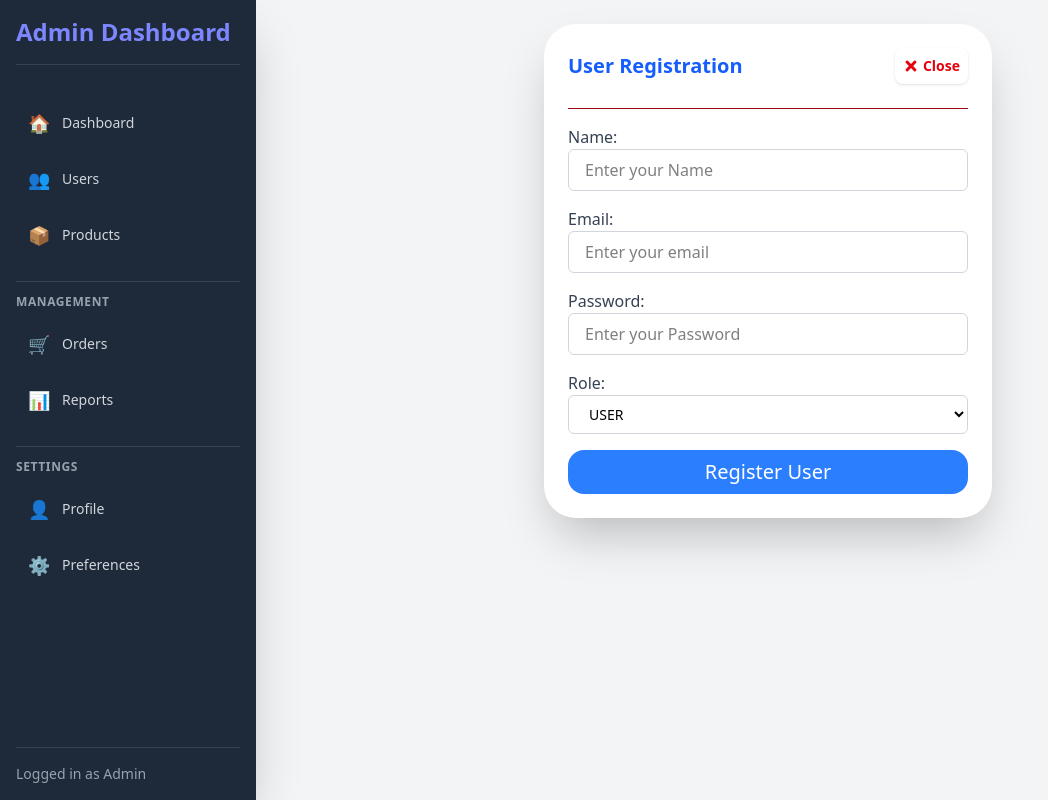
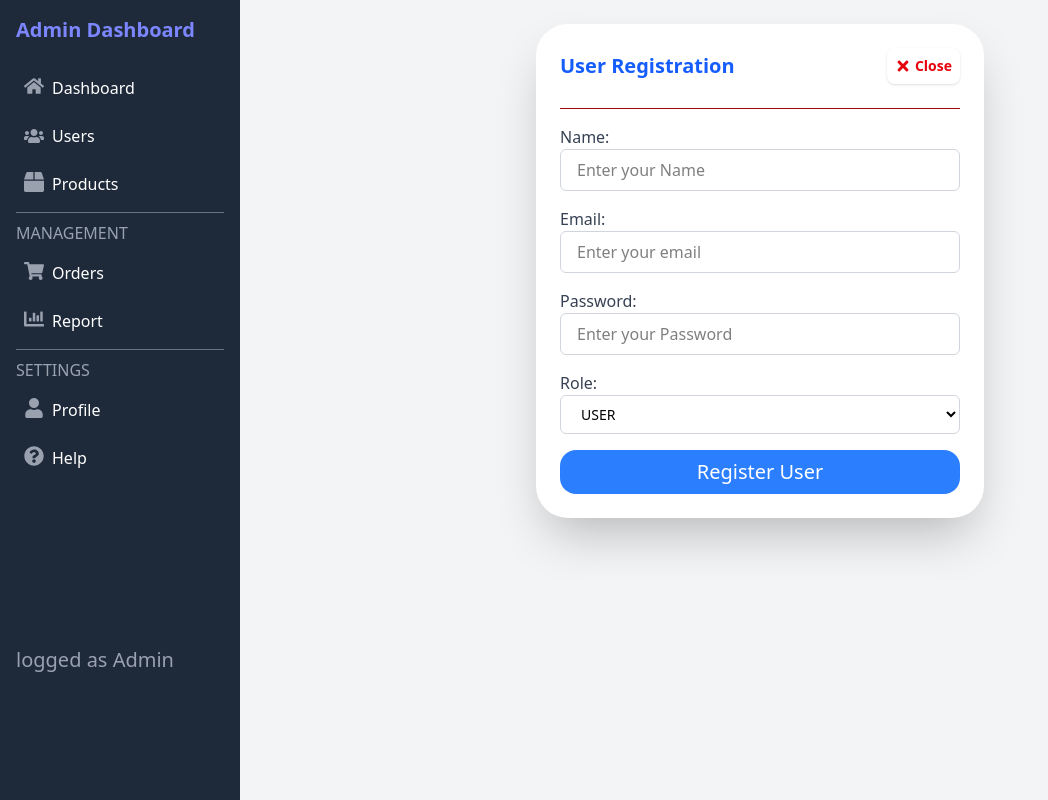
Before and after one commit to Saadaqmacalin/Mern-Stack-inventory-System, a React app in the folder frontend/: page /userRegistration in a window 1280 px wide. Shown: the whole page, without its empty margins (0-1048 px from the left). Built offline with nearby package versions, Linux system fonts and the light colour scheme; the HTML template or start-up script is replaced by a standard one.

Commit message:
Updated dashboard, sidebar, and user components

```diff
--- a/frontend/src/App.jsx
+++ b/frontend/src/App.jsx
@@ -3,13 +3,14 @@ import GetUsers from "./Components/User/GetUsers";
 import UserRegistration from "./Components/User/UserRegistration";
 import "./index.css";
 import MainLayout from "./Components/MainLayout";
-
+import Dashboard from "./Components/Dashboards/Dashboard";
 
 function App() {
   return (
     <Routes>
-      <Route element={<MainLayout/>}>
-        <Route path="/" element={<GetUsers />} />
+      <Route element={<MainLayout />}>
+        <Route path="/" element={<Dashboard />} />
+        <Route path="/Users" element={<GetUsers />} />
         <Route path="/userRegistration" element={<UserRegistration />} />{" "}
       </Route>
     </Routes>
--- /dev/null
+++ b/frontend/src/Components/Dashboards/Dashboard.jsx
@@ -0,0 +1,10 @@
+import React from 'react'
+
+
+const Dashboard = () => {
+  return (
+    <div>Dashboard</div>
+  )
+}
+
+export default Dashboard
--- a/frontend/src/Components/Dashboards/Sidebar.jsx
+++ b/frontend/src/Components/Dashboards/Sidebar.jsx
@@ -1,91 +1,145 @@
-// Sidebar.jsx
-import React from 'react';
-import { NavLink, useLocation } from 'react-router-dom';
+import React from "react";
+import { NavLink } from "react-router-dom";
+import {
+  FaUsers,
+  FaHome,
+  FaBox,
+  FaShoppingCart,
+  FaChartBar,
+  FaUser,
+  FaQuestionCircle,
+} from "react-icons/fa"; // Font Awesome Users icon
 
-// Single sidebar link component
-const SidebarLink = ({ name, path, icon }) => {
+function Sidebar({ user }) {
+  // receive user as prop
   return (
-    <NavLink
-      to={path}
-      className={({ isActive }) =>
-        `flex items-center p-3 rounded-lg mb-1 transition-colors duration-150
-        ${isActive
-          ? 'bg-indigo-600 font-semibold text-white shadow-md'
-          : 'hover:bg-gray-700 text-gray-300'}`
-      }
-      end={path === '/'} // root path exact match
-    >
-      <span className="mr-3 text-lg">{icon}</span>
-      <span className="text-sm">{name}</span>
-    </NavLink>
+    <div className="w-60 min-h-screen bg-gray-800 text-white p-4">
+      <h2 className="text-xl font-bold mb-6 text-indigo-400">
+        Admin Dashboard
+      </h2>
+
+      {/* Navigation links */}
+      <nav className="flex flex-col gap-2">
+        <NavLink
+          to="/"
+          className={({ isActive }) =>
+            isActive
+              ? "bg-indigo-600 p-2 rounded text-white"
+              : "hover:bg-gray-700 p-2 rounded"
+          }
+        >
+          <div className="flex space-x-2">
+            <FaHome size={20} className="text-gray-400" />
+            <span>Dashboard</span>
+          </div>
+        </NavLink>
+
+        <NavLink
+          to="/users"
+          className={({ isActive }) =>
+            isActive
+              ? "bg-indigo-600 p-2 rounded text-white"
+              : "hover:bg-gray-700 p-2 rounded"
+          }
+        >
+          <div className="flex items-center gap-2">
+            <FaUsers size={20} className="text-gray-400" />
+            <h6>Users</h6>
+          </div>
+        </NavLink>
+
+        <NavLink
+          to="/products"
+          className={({ isActive }) =>
+            isActive
+              ? "bg-indigo-600 p-2 rounded text-white"
+              : "hover:bg-gray-700 p-2 rounded"
+          }
+        >
+          <div className="flex space-x-2">
+            <FaBox size={20} className="text-gray-400 " />
+            <span>Products</span>
+          </div>
+        </NavLink>
+
+        <hr className="text-gray-500" />
+        <h6 className="text-gray-400 font-extralight">MANAGEMENT</h6>
+
+        <NavLink
+          to="/orders"
+          className={({ isActive }) =>
+            isActive
+              ? "bg-indigo-600 p-2 rounded text-white"
+              : "hover:bg-gray-700 p-2 rounded"
+          }
+        >
+          <div className="flex space-x-2">
+            <FaShoppingCart size={20} className="text-gray-400 " />
+            <span>Orders</span>
+          </div>
+        </NavLink>
+
+        <NavLink
+          to="/reports"
+          className={({ isActive }) =>
+            isActive
+              ? "bg-indigo-600 p-2 rounded text-white"
+              : "hover:bg-gray-700 p-2 rounded"
+          }
+        >
+          <div className="flex space-x-2">
+            <FaChartBar size={20} className="text-gray-400 " />
+            <span>Report</span>
+          </div>
+        </NavLink>
+
+        <hr className="text-gray-500" />
+        <h6 className="text-gray-400 font-extralight">SETTINGS</h6>
+
+        <NavLink
+          to="/profile"
+          className={({ isActive }) =>
+            isActive
+              ? "bg-indigo-600 p-2 rounded text-white"
+              : "hover:bg-gray-700 p-2 rounded"
+          }
+        >
+          <div className="flex space-x-2">
+            <FaUser size={20} className="text-gray-400 " />
+            <span>Profile</span>
+          </div>
+        </NavLink>
+
+        <NavLink
+          to="/help"
+          className={({ isActive }) =>
+            isActive
+              ? "bg-indigo-600 p-2 rounded text-white"
+              : "hover:bg-gray-700 p-2 rounded"
+          }
+        >
+          <div className="flex space-x-2">
+            <FaQuestionCircle size={20} className="text-gray-400 " />
+            <span>Help</span>
+          </div>
+        </NavLink>
+
+
+        <div className="mt-40 text-xl">
+          {/* Conditional rendering */}
+          {user ? (
+            user.Status === "ADMIN" ? (
+              <h4>Logged as Admin</h4>
+            ) : (
+              <h4>Logged as User</h4>
+            )
+          ) : (
+            <h4 className="text-gray-400 font-medium">logged as Admin  </h4>
+          )}
+        </div>
+      </nav>
+    </div>
   );
-};
-
-// Navigation items (main links)
-const navItems = [
-  { name: 'Dashboard', path: '/', icon: '🏠' },
-  { name: 'Users', path: '/users', icon: '👥' },
-  { name: 'Products', path: '/products', icon: '📦' },
-];
-
-// Grouped navigation items
-const navGroups = [
-  {
-    title: 'Management',
-    items: [
-      { name: 'Orders', path: '/orders', icon: '🛒' },
-      { name: 'Reports', path: '/reports', icon: '📊' },
-    ],
-  },
-  {
-    title: 'Settings',
-    items: [
-      { name: 'Profile', path: '/profile', icon: '👤' },
-      { name: 'Preferences', path: '/preferences', icon: '⚙️' },
-    ],
-  },
-];
-
-const Sidebar = () => {
-  const location = useLocation();
-  const currentPath = location.pathname;
-
-  return (
-    <aside className="w-64 min-h-screen bg-gray-800 text-white flex flex-col p-4 shadow-2xl sticky top-0">
-      {/* Branding / Logo */}
-      <div className="text-2xl font-extrabold mb-8 text-indigo-400 border-b border-gray-700 pb-4">
-        Admin Dashboard
-      </div>
-
-      {/* Navigation */}
-      <nav className="flex flex-col">
-        {/* Main Links */}
-        {navItems.map((item) => (
-          <SidebarLink key={item.name} {...item} />
-        ))}
-
-        {/* Grouped Links */}
-        {navGroups.map((group, index) => (
-          <div key={index} className="mt-4">
-            {/* Group Title */}
-            <p className="text-xs uppercase text-gray-400 font-semibold tracking-wider mb-2 border-t border-gray-700 pt-3">
-              {group.title}
-            </p>
-
-            {/* Group Items */}
-            {group.items.map((item) => (
-              <SidebarLink key={item.name} {...item} />
-            ))}
-          </div>
-        ))}
-      </nav>
-
-      {/* Sidebar Footer */}
-      <div className="mt-auto border-t border-gray-700 pt-4">
-        <p className="text-sm text-gray-400">Logged in as Admin</p>
-      </div>
-    </aside>
-  );
-};
+}
 
 export default Sidebar;
--- a/frontend/src/Components/User/GetUsers.jsx
+++ b/frontend/src/Components/User/GetUsers.jsx
@@ -47,7 +47,9 @@ const GetUsers = () => {
 
   return (
     <div className="max-w-5xl mx-auto mt-10 px-4">
-      <h1 className="text-2xl font-semibold text-gray-800 mb-6">User Management</h1>
+      <h1 className="text-2xl font-semibold text-gray-800 mb-6">
+        User Management
+      </h1>
 
       <input
         type="text"
@@ -75,13 +77,21 @@ const GetUsers = () => {
           <tbody className="text-gray-700">
             {filteredData.length ? (
               filteredData.map((u) => (
-                <tr key={u._id} className="border-b hover:bg-gray-50 transition-colors">
+                <tr
+                  key={u._id}
+                  className="border-b hover:bg-gray-50 transition-colors"
+                >
                   <td className="px-6 py-3 text-sm">{u.name}</td>
                   <td className="px-6 py-3 text-sm">{u.email}</td>
-                  <td className="px-6 py-3 text-sm font-medium text-indigo-600">{u.Status}</td>
+                  <td className="px-6 py-3 text-sm font-medium text-indigo-600">
+                    {u.Status}
+                  </td>
                   <td className="px-6 py-3 flex gap-2">
                     <button
-                      onClick={() => handleEdit(u)}
+                      onClick={() => {
+                        handleEdit(u);
+                        // navigate("/userRegistration");
+                      }}
                       className="bg-gradient from-blue-400 to-blue-600 text-red-400 px-3 py-1 rounded-lg text-sm font-medium shadow-md hover:from-blue-500 hover:to-blue-700 transition"
                     >
                       Edit
--- a/frontend/src/Components/User/UserRegistration.jsx
+++ b/frontend/src/Components/User/UserRegistration.jsx
@@ -1,7 +1,9 @@
-import React, { useEffect, useState } from "react";
+import React, { useEffect, useState  } from "react";
+import { Link, useNavigate } from 'react-router-dom';
 import { FaTimes } from "react-icons/fa";
 import axios from "axios";
 import { useLocation } from "react-router-dom";
+
 
 
 const API_URL = "http://localhost:5000/api/users";
@@ -10,6 +12,7 @@ const UserRegistration = () => {
   const location = useLocation();
   const user = location.state?.user; // ✅ get user passed from GetUsers
   const [loading, setLoading] = useState(false);
+  const navigate = useNavigate()
 
   const [formData, setFormData] = useState({
     name: "",
@@ -50,6 +53,7 @@ const UserRegistration = () => {
       }
 
       setLoading(false);
+      navigate("/")
     } catch (err) {
       alert("Error: " + err.message);
       setLoading(false);
@@ -137,12 +141,14 @@ const UserRegistration = () => {
         <button
           disabled={loading}
           className="text-center text-xl py-2 w-full bg-blue-500 hover:bg-indigo-400 rounded-2xl text-white"
+
         >
           {loading
             ? "Processing..."
             : user
             ? "Update User"
             : "Register User"}
+
         </button>
       </form>
     </div>
```
